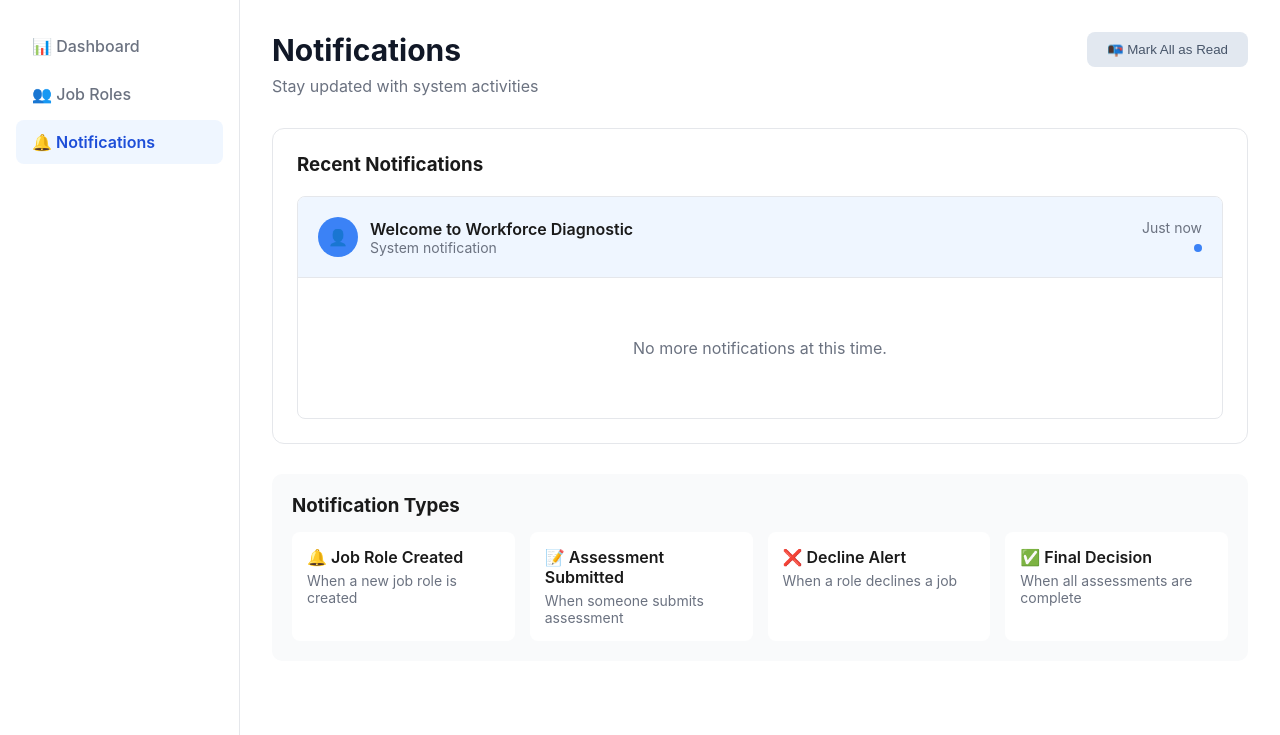
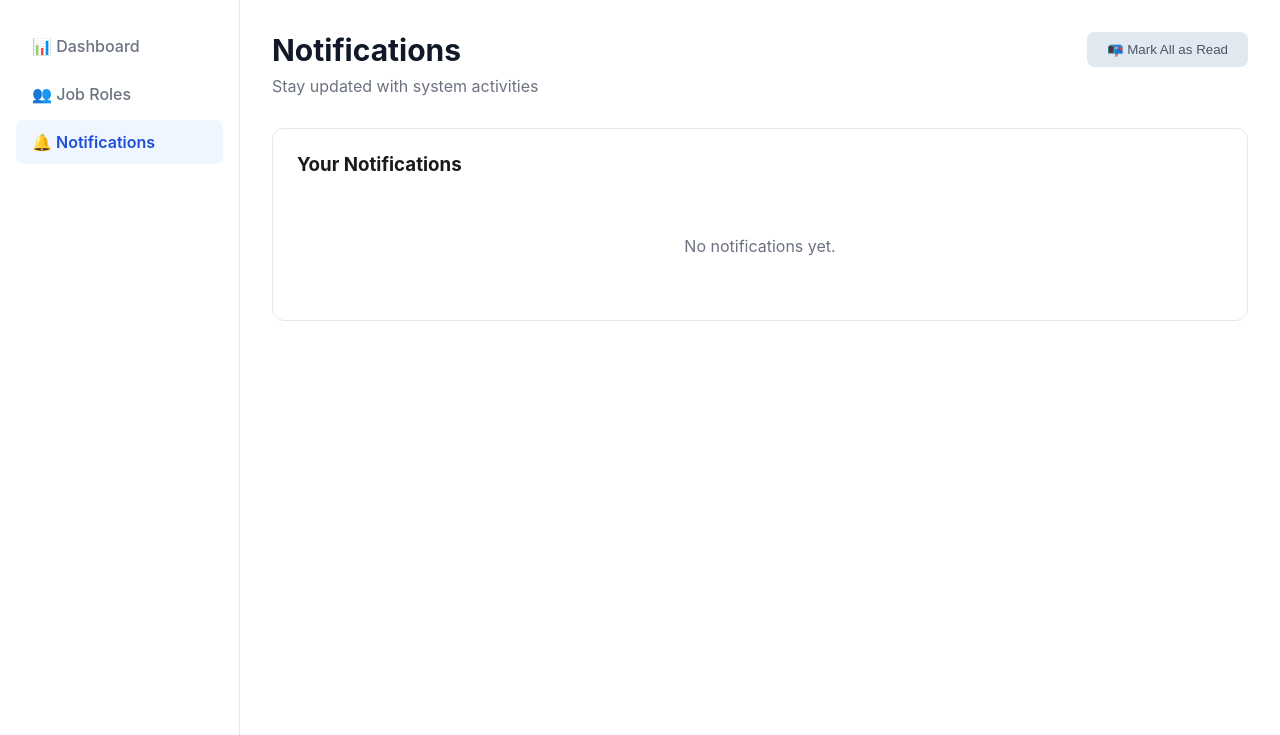
Before and after one commit to Divyaa-hash/workforce, a Django app: page /notifications/ in a window 1280 px wide. Shown: the part 65-800 px from the top of the page. Run offline with Django 4.2, Linux system fonts and the light colour scheme; a user stored in the database is signed in; data comes from the database, SQL or seed files in the repository; both versions use the stored data as it was after the commit.

Commit message:
all changes required

```diff
--- a/workforce_diagnostic_portal/diagnostic_app/rules_engine.py
+++ b/workforce_diagnostic_portal/diagnostic_app/rules_engine.py
@@ -152,7 +152,7 @@ class OverallDecisionEngine:
 
         # Rule 1: Any high risk from Level 1 results in high overall risk
         level1_high = submissions.filter(
-            user__role__in=['founder', 'co_founder', 'ceo', 'cfo'],
+            user__role__in=['founder', 'co_founder'],
             risk_level='high'
         ).exists()
 
--- a/workforce_diagnostic_portal/diagnostic_app/templates/diagnostic_app/job_role_detail.html
+++ b/workforce_diagnostic_portal/diagnostic_app/templates/diagnostic_app/job_role_detail.html
@@ -102,8 +102,9 @@
 </div>
 
 <!-- Simple Assessment Status -->
+{% if user.get_level == 1 %}
 <div class="card">
-    <h3 style="margin-bottom: 20px;">Assessment Status</h3>
+    <h3 style="margin-bottom: 20px;">Assessment Status (All Levels)</h3>
 
     <div style="display: grid; grid-template-columns: repeat(3, 1fr); gap: 20px;">
         <!-- Level 1 -->
@@ -179,4 +180,5 @@
         </div>
     </div>
 </div>
+{% endif %}
 {% endblock %}
--- a/workforce_diagnostic_portal/diagnostic_app/templates/diagnostic_app/job_roles.html
+++ b/workforce_diagnostic_portal/diagnostic_app/templates/diagnostic_app/job_roles.html
@@ -58,7 +58,7 @@
                     </td>
                     <td style="padding: 12px;">
                         <a href="{% url 'job_role_detail' job.id %}" class="btn btn-sm btn-primary">View</a>
-                        {% if job.user_status != 'completed' %}
+                        {% if job.user_status != 'completed' and job.can_assess %}
                         <a href="{% url 'diagnostic' job.id %}" class="btn btn-sm btn-success">Assess</a>
                         {% endif %}
                     </td>
--- a/workforce_diagnostic_portal/diagnostic_app/templates/diagnostic_app/login.html
+++ b/workforce_diagnostic_portal/diagnostic_app/templates/diagnostic_app/login.html
@@ -233,10 +233,10 @@
                         <optgroup label="Level 1 - Strategic / Ownership">
                             <option value="founder">👑 Founder</option>
                             <option value="co_founder">👑 Co-Founder</option>
+                        </optgroup>
+                        <optgroup label="Level 2 - Execution / Delivery">
                             <option value="ceo">👑 CEO</option>
                             <option value="cfo">👑 CFO</option>
-                        </optgroup>
-                        <optgroup label="Level 2 - Execution / Delivery">
                             <option value="cto">⚙️ CTO / Tech Lead</option>
                             <option value="coo">⚙️ COO</option>
                             <option value="project_head">⚙️ Project Head / Team Lead</option>
--- a/workforce_diagnostic_portal/diagnostic_app/templates/diagnostic_app/notifications.html
+++ b/workforce_diagnostic_portal/diagnostic_app/templates/diagnostic_app/notifications.html
@@ -20,58 +20,36 @@
 
 <div class="card">
     <div style="margin-bottom: 20px;">
-        <h3>Recent Notifications</h3>
+        <h3>Your Notifications</h3>
     </div>
 
-    <div style="border: 1px solid #e5e7eb; border-radius: 8px; overflow: hidden;">
-        <div style="padding: 20px; border-bottom: 1px solid #e5e7eb; background: #eff6ff;">
-            <div style="display: flex; justify-content: space-between; align-items: center;">
-                <div style="display: flex; align-items: center; gap: 12px;">
-                    <div style="width: 40px; height: 40px; background: #3b82f6; color: white; border-radius: 50%; display: flex; align-items: center; justify-content: center;">
-                        👤
-                    </div>
-                    <div>
-                        <div style="font-weight: 600;">Welcome to Workforce Diagnostic</div>
-                        <div style="color: #6b7280; font-size: 14px;">System notification</div>
-                    </div>
+    {% if notifications %}
+    <div>
+        {% for notification in notifications %}
+        <div style="padding: 15px; border-bottom: 1px solid #e5e7eb; display: flex; justify-content: space-between; align-items: flex-start;">
+            <div style="flex: 1;">
+                <div style="font-weight: 600; margin-bottom: 5px;">
+                    {{ notification.message }}
                 </div>
-                <div style="text-align: right;">
-                    <div style="color: #6b7280; font-size: 14px;">Just now</div>
-                    <span style="display: inline-block; width: 8px; height: 8px; background: #3b82f6; border-radius: 50%;"></span>
+                {% if notification.job_role %}
+                <div style="color: #6b7280; font-size: 14px;">
+                    Job: {{ notification.job_role.title }}
                 </div>
+                {% endif %}
+            </div>
+            <div style="text-align: right; font-size: 14px; color: #6b7280;">
+                {{ notification.created_at|timesince }} ago
+                {% if not notification.is_read %}
+                <span style="display: inline-block; width: 8px; height: 8px; background: #3b82f6; border-radius: 50%; margin-left: 5px;"></span>
+                {% endif %}
             </div>
         </div>
-
-        <div style="padding: 20px;">
-            <div style="text-align: center; padding: 40px 0; color: #6b7280;">
-                No more notifications at this time.
-            </div>
-        </div>
+        {% endfor %}
     </div>
-</div>
-
-<div style="margin-top: 30px; background: #f9fafb; padding: 20px; border-radius: 10px;">
-    <h3 style="margin-bottom: 15px;">Notification Types</h3>
-    <div style="display: grid; grid-template-columns: repeat(auto-fit, minmax(200px, 1fr)); gap: 15px;">
-        <div style="padding: 15px; background: white; border-radius: 8px;">
-            <div style="font-weight: 600; margin-bottom: 5px;">🔔 Job Role Created</div>
-            <div style="color: #6b7280; font-size: 14px;">When a new job role is created</div>
-        </div>
-
-        <div style="padding: 15px; background: white; border-radius: 8px;">
-            <div style="font-weight: 600; margin-bottom: 5px;">📝 Assessment Submitted</div>
-            <div style="color: #6b7280; font-size: 14px;">When someone submits assessment</div>
-        </div>
-
-        <div style="padding: 15px; background: white; border-radius: 8px;">
-            <div style="font-weight: 600; margin-bottom: 5px;">❌ Decline Alert</div>
-            <div style="color: #6b7280; font-size: 14px;">When a role declines a job</div>
-        </div>
-
-        <div style="padding: 15px; background: white; border-radius: 8px;">
-            <div style="font-weight: 600; margin-bottom: 5px;">✅ Final Decision</div>
-            <div style="color: #6b7280; font-size: 14px;">When all assessments are complete</div>
-        </div>
+    {% else %}
+    <div style="padding: 40px 0; text-align: center; color: #6b7280;">
+        No notifications yet.
     </div>
+    {% endif %}
 </div>
 {% endblock %}
--- a/workforce_diagnostic_portal/diagnostic_app/utils.py
+++ b/workforce_diagnostic_portal/diagnostic_app/utils.py
@@ -57,9 +57,9 @@ def get_job_progress(job_role):
 def get_level_submissions(job_role, level):
     """Get all submissions for a specific level"""
     if level == 1:
-        roles = ['founder', 'co_founder', 'ceo', 'cfo']
+        roles = ['founder', 'co_founder']
     elif level == 2:
-        roles = ['cto', 'coo', 'project_head']
+        roles = ['ceo', 'cfo', 'cto', 'coo', 'project_head']
     else:  # level == 3
         roles = ['hr_manager', 'recruiter', 'hr_executive']
 
--- a/workforce_diagnostic_portal/diagnostic_app/views.py
+++ b/workforce_diagnostic_portal/diagnostic_app/views.py
@@ -3,13 +3,16 @@ from django.contrib.auth import login, logout, authenticate
 from django.contrib.auth.decorators import login_required
 from django.contrib import messages
 from django.db.models import Q, Count
+from django.urls import reverse
 from .forms import CustomUserCreationForm, LoginForm, JobRoleForm, DiagnosticForm
 from .models import User, JobRole, DiagnosticSubmission, RoleAssignment, Notification
 
 # Authentication Views
 def login_view(request):
     if request.user.is_authenticated:
-        return redirect('dashboard')
+        level = request.user.get_level()
+        dashboard_url = reverse('dashboard')
+        return redirect(f'{dashboard_url}?level={level}')
 
     if request.method == 'POST':
         username = request.POST.get('username')
@@ -28,7 +31,9 @@ def login_view(request):
             if user.role == role:
                 login(request, user)
                 messages.success(request, f'Welcome, {user.get_role_display()}!')
-                return redirect('dashboard')
+                level = user.get_level()
+                dashboard_url = reverse('dashboard')
+                return redirect(f'{dashboard_url}?level={level}')
             else:
                 messages.error(request, f'Please select correct role: {user.get_role_display()}')
         else:
@@ -168,14 +173,18 @@ def job_roles_view(request):
         assigned_job_ids = RoleAssignment.objects.filter(user=request.user).values_list('job_role_id', flat=True)
         jobs = JobRole.objects.filter(id__in=assigned_job_ids).order_by('-created_at')
 
-    # Get submission status for each job
+    # Get submission status for each job for the current user only
     for job in jobs:
         try:
             assignment = RoleAssignment.objects.get(job_role=job, user=request.user)
-            job.user_status = 'completed' if assignment.is_completed else 'assigned'
+            if assignment.is_completed:
+                job.user_status = 'completed'
+            else:
+                job.user_status = 'in_progress'
             job.can_assess = not assignment.is_completed
         except RoleAssignment.DoesNotExist:
-            job.user_status = 'not_assigned'
+            # User has not started / is not assigned to this job
+            job.user_status = 'not_started'
             job.can_assess = False
 
     context = {'jobs': jobs}
@@ -206,8 +215,8 @@ def job_role_detail_view(request, job_id):
     submissions = DiagnosticSubmission.objects.filter(job_role=job)
 
     # Group by level for display
-    level1_subs = submissions.filter(user__role__in=['founder', 'co_founder', 'ceo', 'cfo'])
-    level2_subs = submissions.filter(user__role__in=['cto', 'coo', 'project_head'])
+    level1_subs = submissions.filter(user__role__in=['founder', 'co_founder'])
+    level2_subs = submissions.filter(user__role__in=['ceo', 'cfo', 'cto', 'coo', 'project_head'])
     level3_subs = submissions.filter(user__role__in=['hr_manager', 'recruiter', 'hr_executive'])
 
     # Get all users for display
@@ -329,7 +338,13 @@ def submission_detail_view(request, submission_id):
 # Notification Views
 @login_required
 def notifications_view(request):
-    notifications = Notification.objects.filter(user=request.user).order_by('-created_at')
+    # Show only unread notifications for the current user.
+    # The dashboard already shows up to 5 unread items; this page
+    # is the full unread inbox so that "Mark All as Read" visibly clears it.
+    notifications = Notification.objects.filter(
+        user=request.user,
+        is_read=False
+    ).order_by('-created_at')
     context = {'notifications': notifications}
     return render(request, 'diagnostic_app/notifications.html', context)
 
@@ -356,8 +371,8 @@ def results_view(request, job_id):
     submissions = DiagnosticSubmission.objects.filter(job_role=job)
 
     # Group submissions by level
-    level1_subs = submissions.filter(user__role__in=['founder', 'co_founder', 'ceo', 'cfo'])
-    level2_subs = submissions.filter(user__role__in=['cto', 'coo', 'project_head'])
+    level1_subs = submissions.filter(user__role__in=['founder', 'co_founder'])
+    level2_subs = submissions.filter(user__role__in=['ceo', 'cfo', 'cto', 'coo', 'project_head'])
     level3_subs = submissions.filter(user__role__in=['hr_manager', 'recruiter', 'hr_executive'])
 
     # Calculate overall progress
--- a/workforce_diagnostic_portal/requirements.txt
+++ b/workforce_diagnostic_portal/requirements.txt
@@ -1,4 +1,3 @@
-Django==4.2
-Pillow>=10.2.0
+Django==4.2.0
+Pillow==10.0.0
 python-dotenv==1.0.0
-gunicorn
--- a/workforce_diagnostic_portal/runtime.txt
+++ /dev/null
@@ -1 +0,0 @@
-python-3.11.9
```
Also changed, not shown: workforce_diagnostic_portal/diagnostic_app/models.py (+5 -4 lines), workforce_diagnostic_portal/portal/settings.py (+2 -7 lines), workforce_diagnostic_portal/db.sqlite3.
